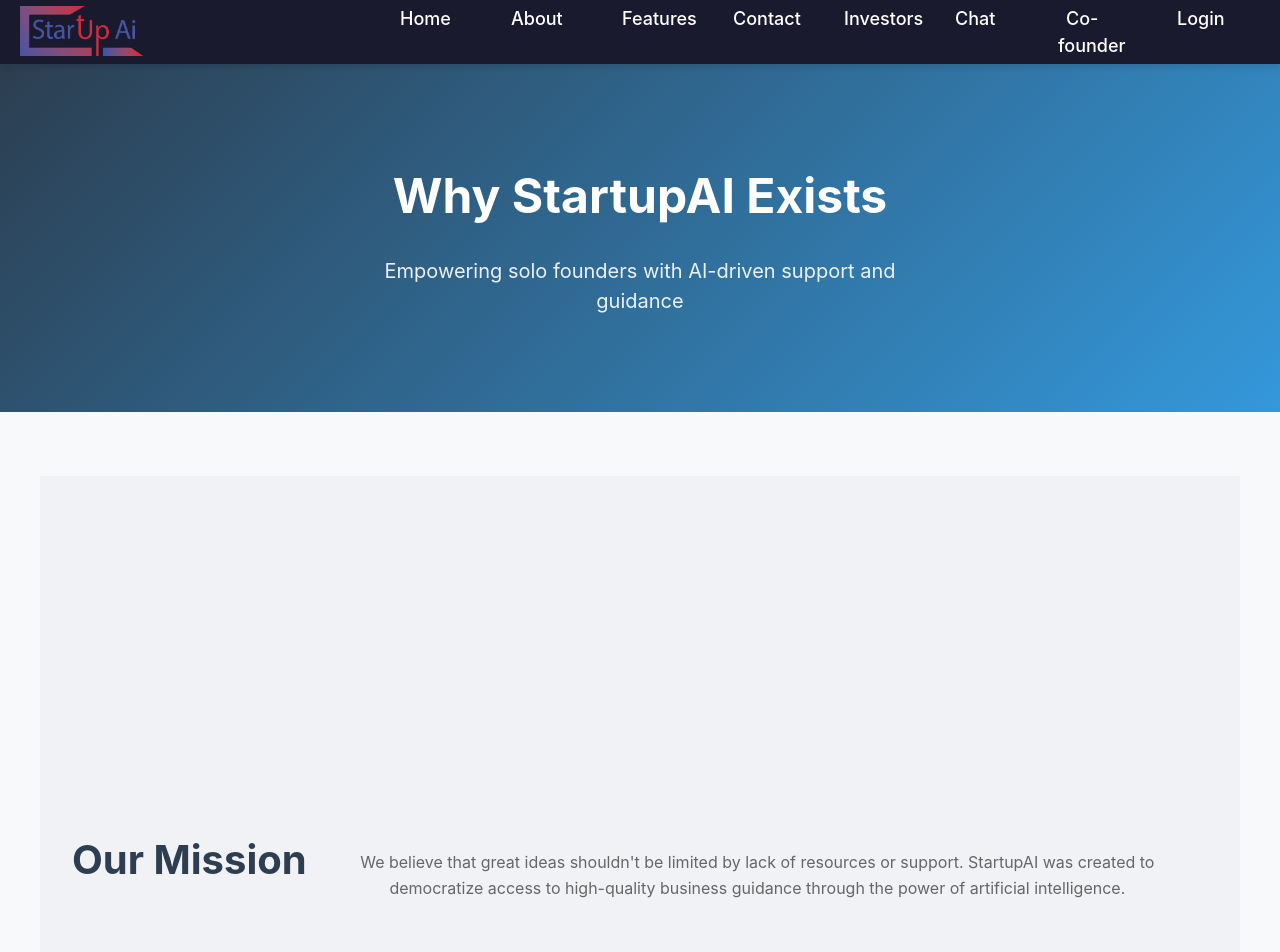
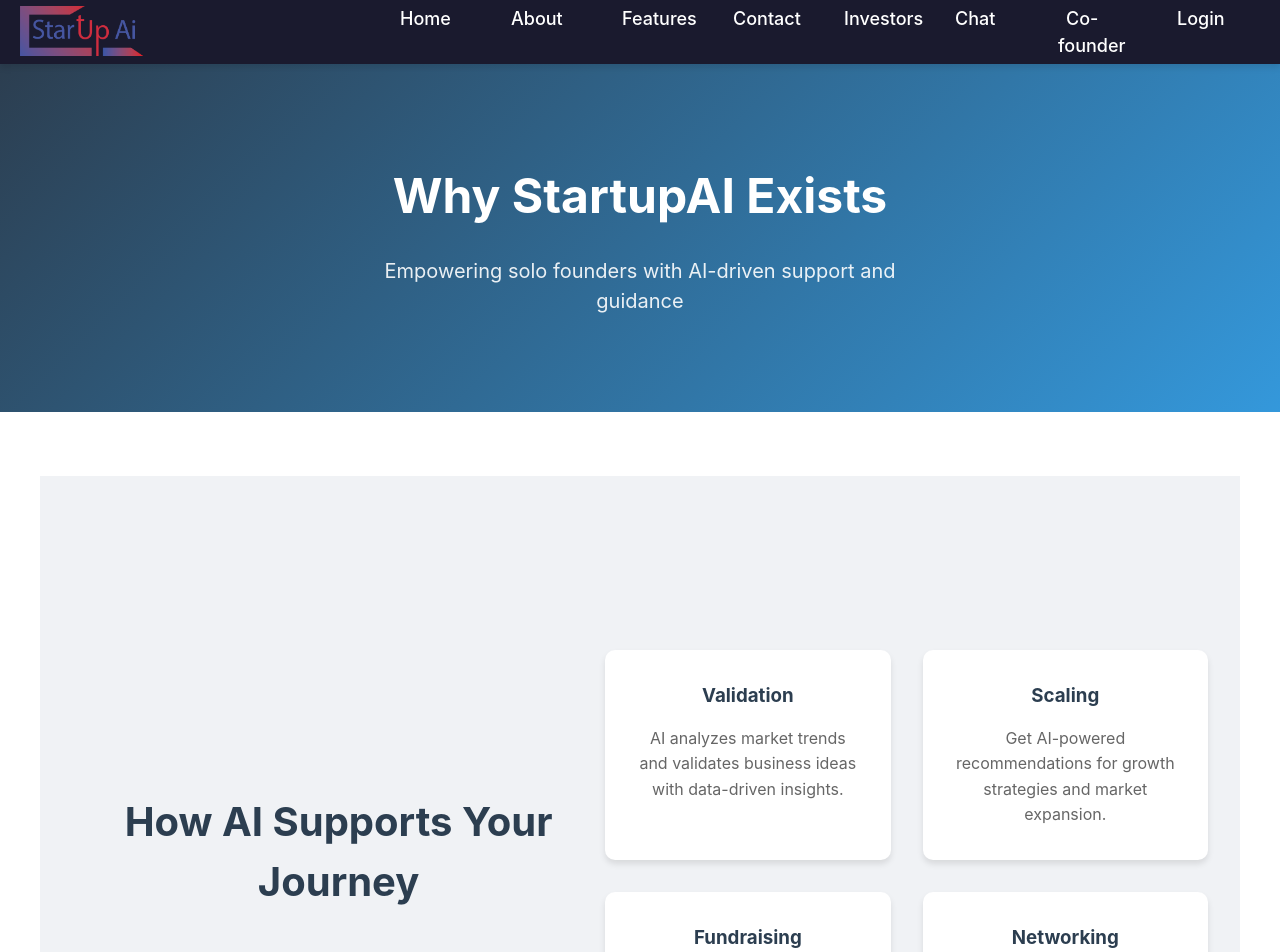
Before and after one commit to Mokshjain131/Pterodactyl, a React (Vite) app in the folder Frontend/: page /about in a window 1280 px wide. Shown: the top 952 px of the page. Built offline with nearby package versions, Linux system fonts and the light colour scheme.

Commit message:
updated about page
updated about page

```diff
--- a/Frontend/src/pages/about.jsx
+++ b/Frontend/src/pages/about.jsx
@@ -12,12 +12,12 @@
           <p>Empowering solo founders with AI-driven support and guidance</p>
         </section>
 
-        <section className="mission-section">
+        {/* <section className="mission-section">
           <div className="container">
             <h2>Our Mission</h2>
             <p>We believe that great ideas shouldn&apos;t be limited by lack of resources or support. StartupAI was created to democratize access to high-quality business guidance through the power of artificial intelligence.</p>
           </div>
-        </section>
+        </section> */}
 
         <section className="how-it-works">
           <div className="container">
```
